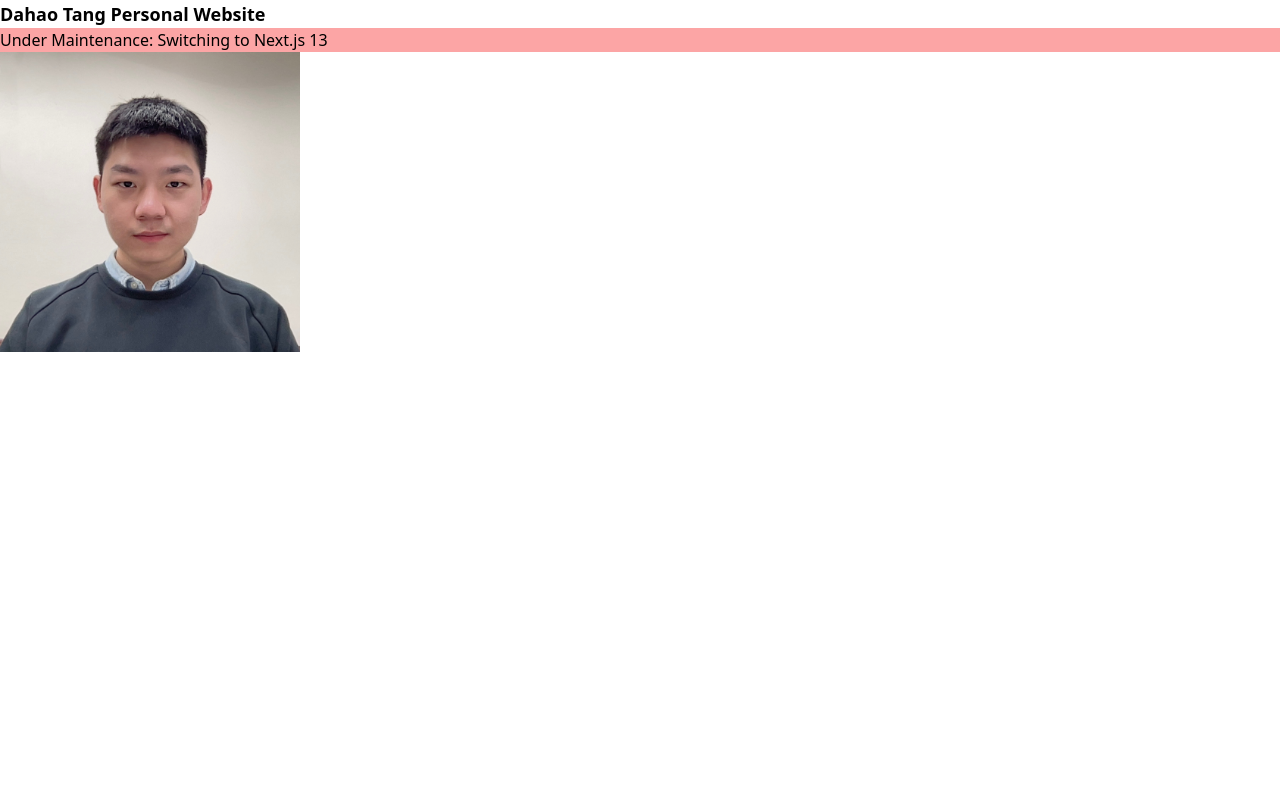
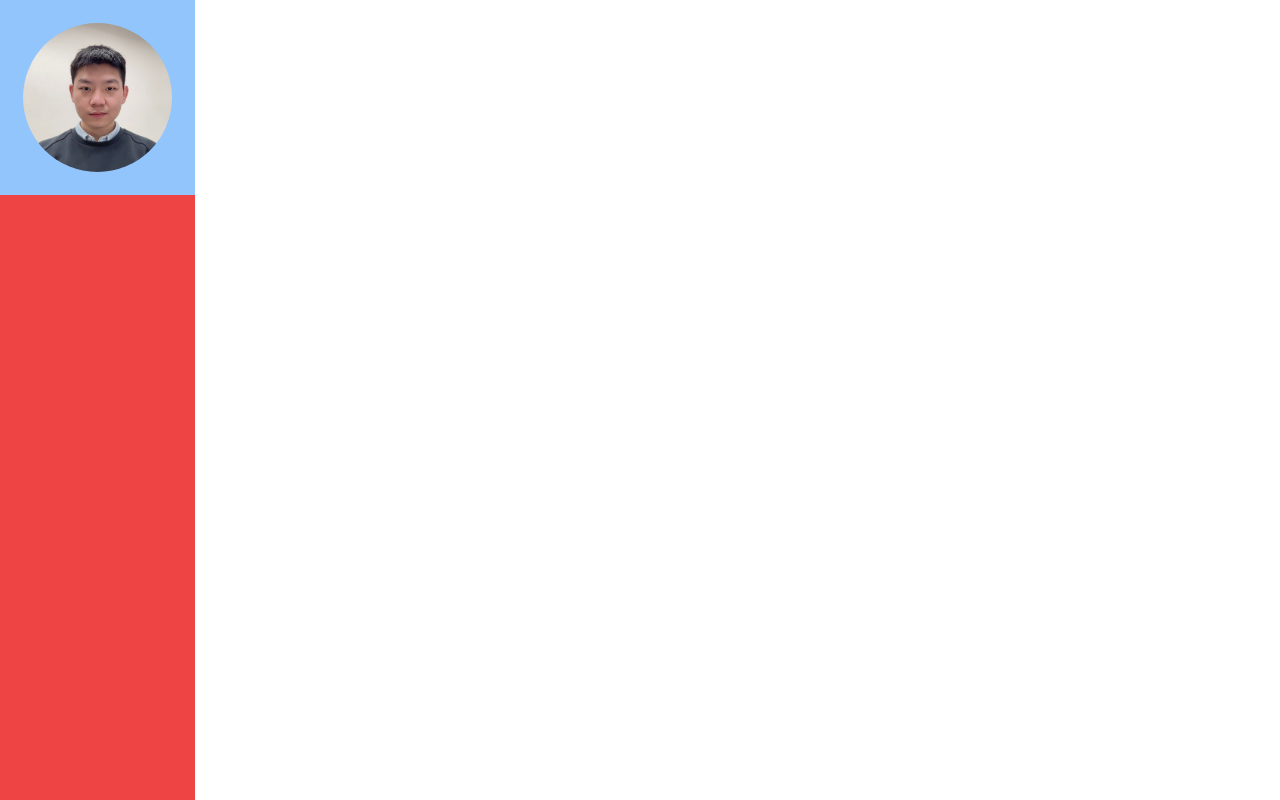
Before and after one commit to DahaoTang/DahaoTang.github.io, a Next.js app: page / in a window 1280 px wide. Shown: the top 800 px of the page. Built offline with nearby package versions, Linux system fonts and the light colour scheme.

Commit message:
sidebar inited

```diff
--- /dev/null
+++ b/app/(site)/components/Sidebar.tsx
@@ -0,0 +1,12 @@
+import Avatar from "@/app/components/Avatar";
+
+export default function Sidebar() {
+	return (
+		<div className="w-full h-full">
+			<div className="p-[12%]">
+				<Avatar />
+			</div>
+			<div className="w-full h-full bg-red-500"></div>
+		</div>
+	);
+}
--- /dev/null
+++ b/app/(site)/page.tsx
@@ -0,0 +1,12 @@
+import Sidebar from "@/app/(site)/components/Sidebar";
+
+export default function Home() {
+	return (
+		<div className="w-full h-full flex flex-row">
+			<div className="w-[18%] min-w-[120px] bg-blue-300">
+				<Sidebar />
+			</div>
+			<div className="w-full"></div>
+		</div>
+	);
+}
--- /dev/null
+++ b/app/components/Avatar.tsx
@@ -0,0 +1,16 @@
+import Image from "next/image";
+
+export default function Avatar() {
+	return (
+		<div>
+			<Image
+				className="rounded-full"
+				src="/images/dahao.jpg"
+				alt="Dahao Profile Picture"
+				width={300} // Original width of image
+				height={300} // Original height of image
+				layout="responsive"
+			/>
+		</div>
+	);
+}
--- a/app/globals.css
+++ b/app/globals.css
@@ -1,3 +1,9 @@
 @tailwind base;
 @tailwind components;
 @tailwind utilities;
+
+html,
+body,
+:root {
+  height: 100%;
+}
--- a/app/page.tsx
+++ /dev/null
@@ -1,13 +0,0 @@
-import Image from "next/image";
-
-export default function Home() {
-	return (
-		<div>
-			<div className="text-lg font-bold">Dahao Tang Personal Website</div>
-			<div className="bg-red-300">
-				Under Maintenance: Switching to Next.js 13
-			</div>
-			<Image src="/img/Dahao.JPG" alt="pic" width={300} height={300} />
-		</div>
-	);
-}
```
Also changed, not shown: public/images/dahao.jpg (renamed from public/img/Dahao.JPG).
